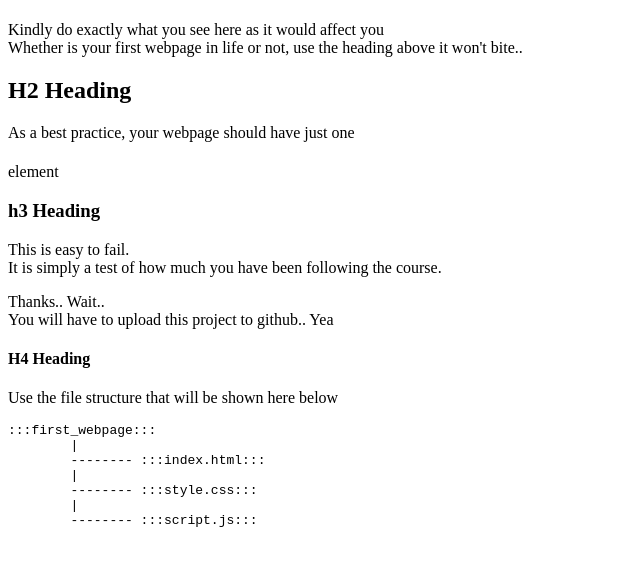
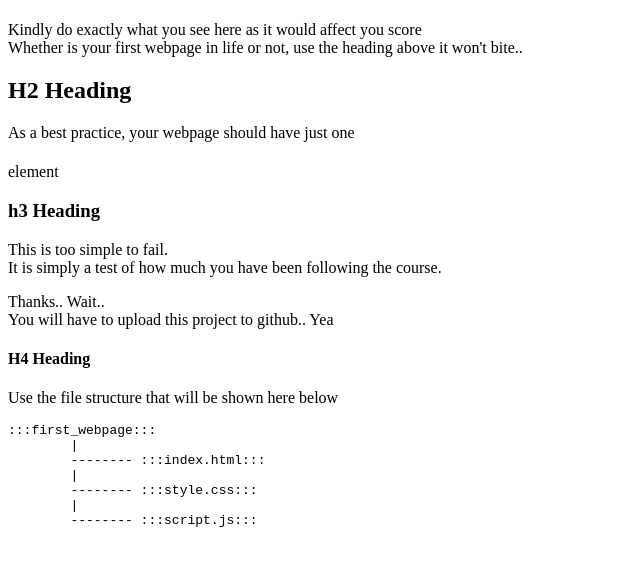
Before and after one commit to leeCodes-bit/first_webpage, a plain HTML site: page index.html in a window 1280 px wide. Shown: the part 59-624 px from the top of the page, without its empty margins (0-640 px from the left). Drawn offline with Linux system fonts and the light colour scheme.

Commit message:
Fitst_webpage

```diff
--- a/index.html
+++ b/index.html
@@ -7,12 +7,12 @@
 </head>
 <body>
     <h1>First Web Page</h1>
-    <p>Kindly do exactly what you see here as it would affect you <br>
+    <p>Kindly do exactly what you see here as it would affect you score<br>
         Whether is your first webpage in life or not, use the heading above it won't bite..</p>
     <h2>H2 Heading</h2>
     <p>As a best practice, your webpage should have just one <h1></h1> element</p>
     <h3>h3 Heading</h3>
-    <p>This is easy to fail.<br>It is simply a test of how much you have been following the course.</p>
+    <p>This is too simple to fail.<br>It is simply a test of how much you have been following the course.</p>
     <p>Thanks.. Wait.. <br>You will have to upload this project to github.. Yea </p>
     <h4>H4 Heading</h4>
     <p>Use the file structure that will be shown here below</p>
```
